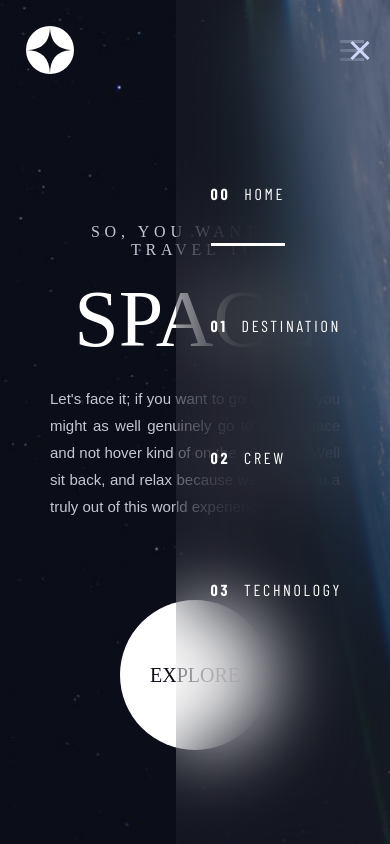
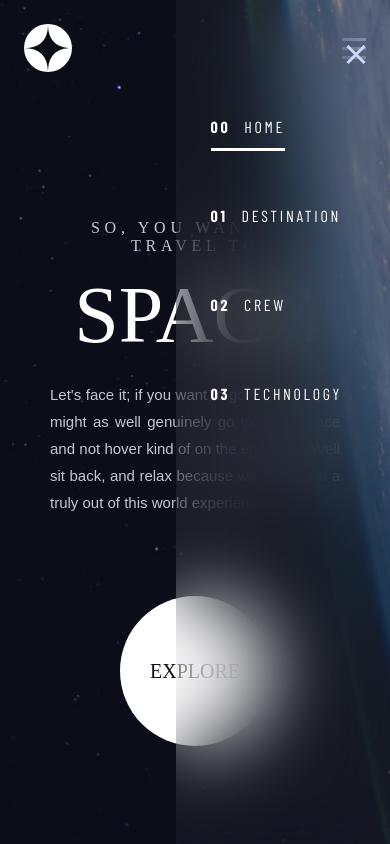
Before and after one commit to P1ETRO0/SPACE-PROJECT, a plain HTML site: page index.html in a window 390 px wide. Both pictures are taken after a click on the button "Abrir menu". Drawn offline with nearby package versions, Linux system fonts and the light colour scheme; a web font is replaced by a local one.

Commit message:
Corrige padding do link no menu mobile

```diff
--- a/style.css
+++ b/style.css
@@ -560,7 +560,7 @@ body.tech {
   }
 
   header {
-    padding: 26px;
+    padding: 24px;
     /* Reduz o padding geral do header para telas menores */
     justify-content: space-between;
     /* Garante que logo e hamburger fiquem nas pontas */
@@ -603,12 +603,13 @@ body.tech {
     background-color: rgba(255, 255, 255, 0.04);
     backdrop-filter: blur(40px);
     padding: 0;
+    bottom: 0;
   }
 
   /* 4. Mostra o botão de fechar quando o menu está aberto */
   header nav.nav-active .btn-close {
     display: block;
-    padding: 20px;
+    padding: 24px;
     margin-top: 20px;
     margin-left: auto;
     /* Joga o 'X' para a direita */
@@ -620,8 +621,14 @@ body.tech {
     /* Empilha os links */
     align-items: flex-start;
     gap: 30px;
-    padding-top: 60px;
+    padding-top: 0px;
     padding-left: 35px;
+  }
+
+  header nav.nav-active ul li a {
+    /* Reseta o padding vertical gigante do desktop */
+    padding-top: 25px;
+    padding-bottom: 12px;
   }
 
   /*? --- PÁGINA DESTINATION (TABLET) --- */
```
